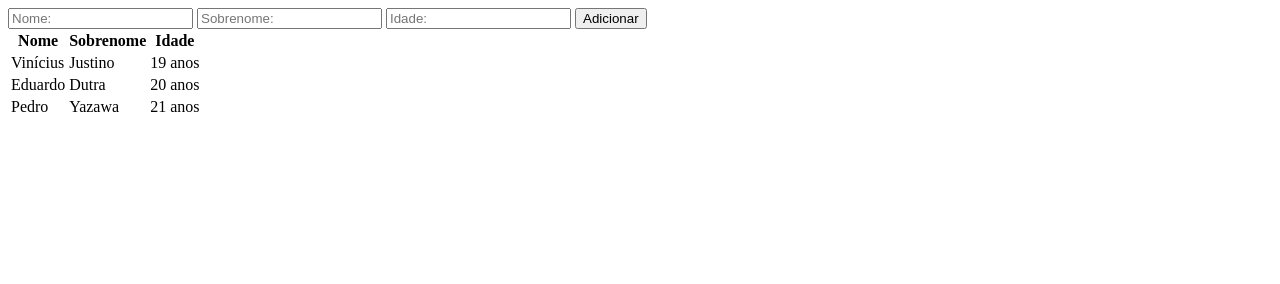
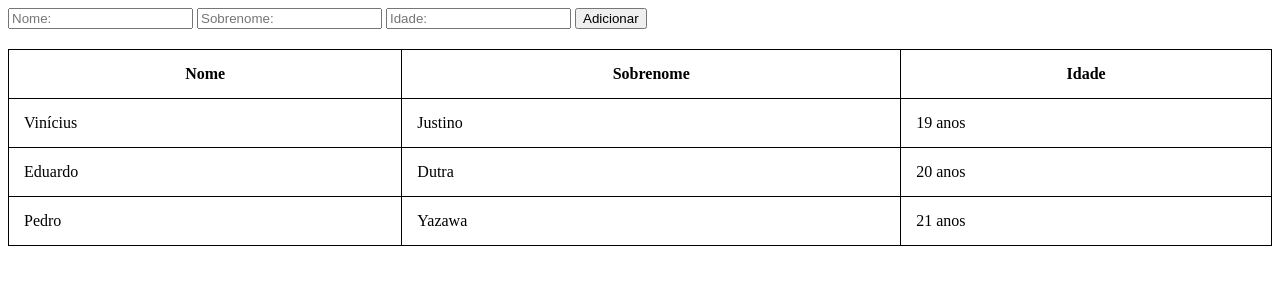
Before and after one commit to viniciusajt/oficinaReactJs, a plain HTML site: page table.html in a window 1280 px wide. Drawn offline with Linux system fonts and the light colour scheme.

Commit message:
stylizing table.html

```diff
--- a/table.html
+++ b/table.html
@@ -1,7 +1,19 @@
 <!DOCTYPE html>
 <html>
     <head>
-
+        <style>
+            table, td, th{
+                border: 1px solid black;
+            }
+            table{
+                margin-top: 20px;
+                width: 100%;
+                border-collapse: collapse;
+            }
+            td, th{
+                padding: 15px;
+            }
+        </style>
     </head>
     <body>
         <script>
```
